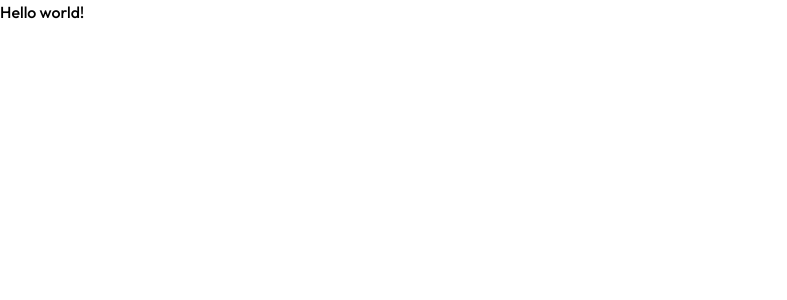
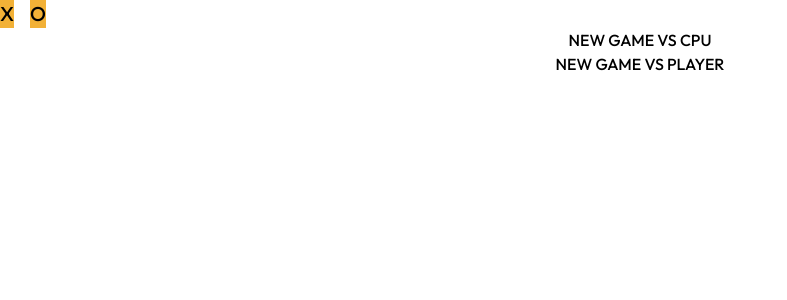
Before and after one commit to rafo38kh/tic-tac-toe, a Next.js app: page / in a window 1280 px wide. Shown: the top 300 px of the page, without its empty margins (0-787 px from the left). Built offline with nearby package versions, Linux system fonts and the light colour scheme.

Commit message:
added main page 4 buttons states

```diff
--- a/app/layout.js
+++ b/app/layout.js
@@ -1,6 +1,6 @@
 import { Outfit } from "next/font/google";
 import "./globals.css";
-import TypeOfPlayerContextProvider from "@/contexts/GameContextProvider";
+import GameContextProvider from "@/contexts/GameContextProvider";
 
 const outfit = Outfit({
   subsets: ["latin"],
@@ -16,7 +16,7 @@ export default function RootLayout({ children }) {
   return (
     <html lang="en">
       <body className={outfit.className}>
-        <TypeOfPlayerContextProvider>{children}</TypeOfPlayerContextProvider>
+        <GameContextProvider>{children}</GameContextProvider>
       </body>
     </html>
   );
--- a/app/page.js
+++ b/app/page.js
@@ -1,3 +1,31 @@
+"use client";
+import { GameContext } from "@/contexts/GameContextProvider";
+import { useContext, useState } from "react";
+
 export default function Home() {
-  return <h1>Hello world!</h1>;
+  const { playerType, setPlayerType, gameType, setGameType } =
+    useContext(GameContext);
+
+  console.log(playerType, gameType);
+
+  const className = `text-xl ${playerType === "X" ? "bg-yellow" : "bg-blue"}`;
+
+  return (
+    <>
+      <div className="flex gap-4">
+        <button className={className} onClick={() => setPlayerType("X")}>
+          X
+        </button>
+        <button className={className} onClick={() => setPlayerType("O")}>
+          O
+        </button>
+      </div>
+      <div className="flex flex-col">
+        <button onClick={() => setGameType("CPU")}>NEW GAME VS CPU</button>
+        <button onClick={() => setGameType("player")}>
+          NEW GAME VS PLAYER
+        </button>
+      </div>
+    </>
+  );
 }
--- a/contexts/GameContextProvider.jsx
+++ b/contexts/GameContextProvider.jsx
@@ -1,24 +1,26 @@
+"use client";
 import { createContext, useState, useMemo } from "react";
 
-export const TypeOfPlayerContext = createContext({
+export const GameContext = createContext({
   playerType: null,
   setPlayerType: () => {},
+  gameType: null,
+  setGameType: () => {},
 });
 
-export default function TypeOfPlayerContextProvider({ children }) {
+export default function GameContextProvider({ children }) {
   const [playerType, setPlayerType] = useState("X");
+  const [gameType, setGameType] = useState("CPU");
 
   const value = useMemo(
     () => ({
       playerType,
       setPlayerType,
+      gameType,
+      setGameType,
     }),
-    [playerType, setPlayerType]
+    [playerType, setPlayerType, gameType, setGameType]
   );
 
-  return (
-    <TypeOfPlayerContext.Provider value={value}>
-      {children}
-    </TypeOfPlayerContext.Provider>
-  );
+  return <GameContext.Provider value={value}>{children}</GameContext.Provider>;
 }
--- a/tailwind.config.js
+++ b/tailwind.config.js
@@ -12,7 +12,6 @@ module.exports = {
         "gradient-conic":
           "conic-gradient(from 180deg at 50% 50%, var(--tw-gradient-stops))",
       },
-    },
       colors: {
         blue: "#31C3BD",
         lightBlue: "#65E9E4",
@@ -24,5 +23,6 @@ module.exports = {
         lightSilver: "#DBE8ED",
       },
     },
+  },
   plugins: [],
 };
```
Lines whose indentation alone changed are shown as unchanged.
